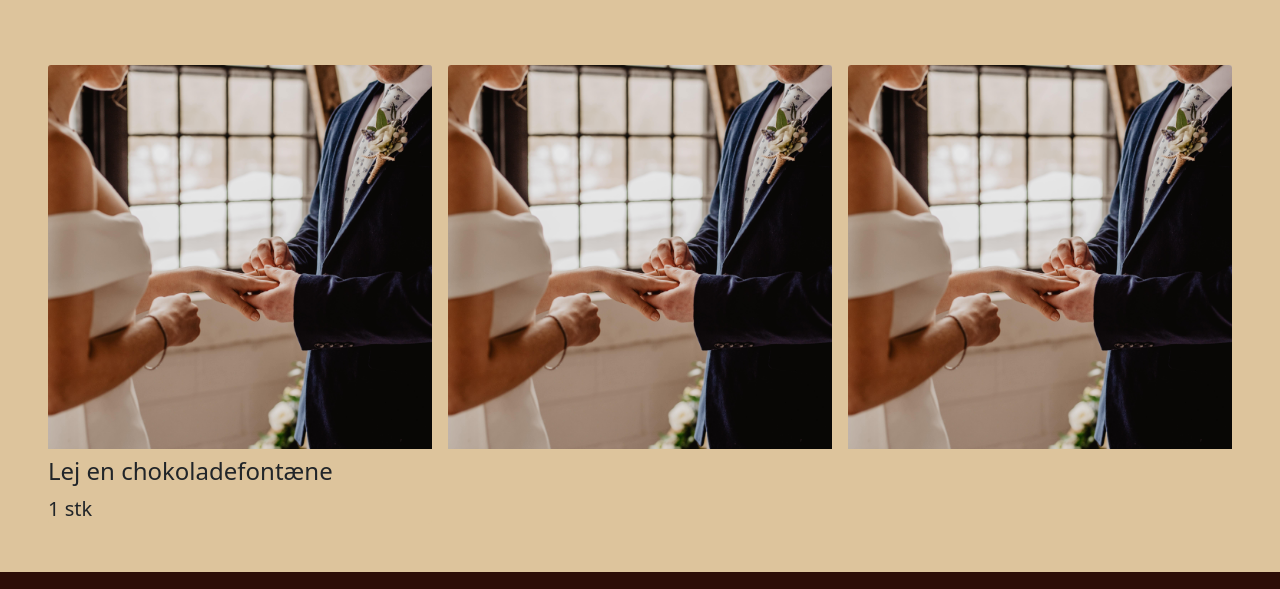
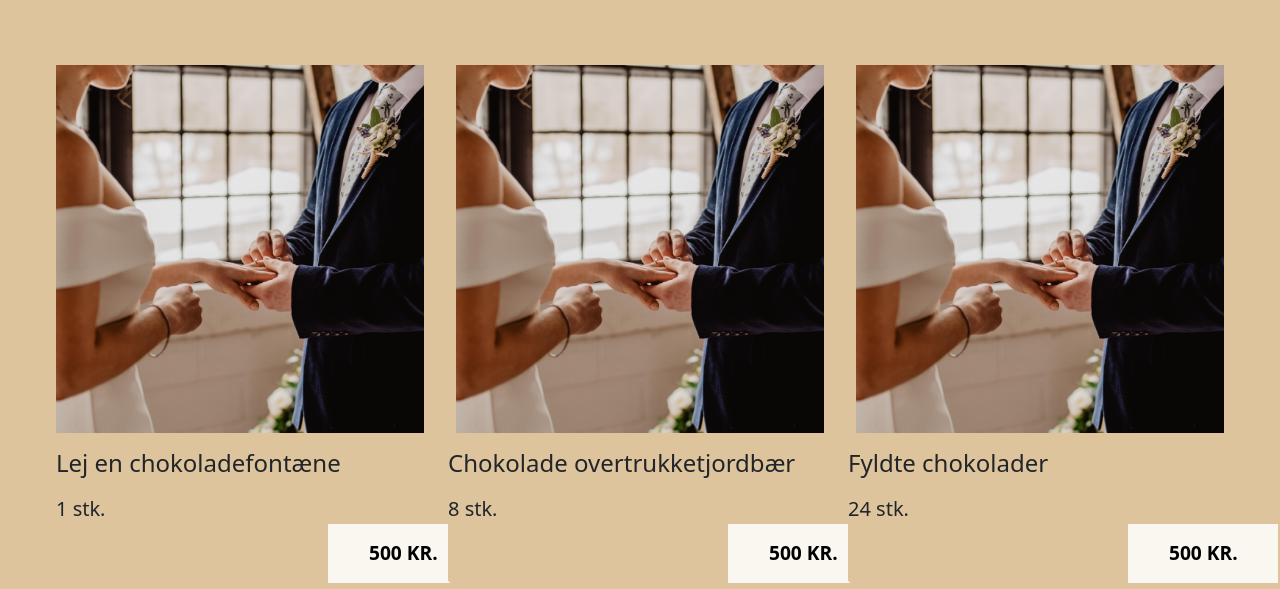
Before and after one commit to Elirioza/ChocolateClub, a website: page Produkt-Festlige.html in a window 1280 px wide. Shown: the part 728-1317 px from the top of the page. Drawn offline with nearby package versions, Linux system fonts and the light colour scheme; files that its build step writes are made by us from their sources.

Commit message:
Undersider - placering af elementer

```diff
--- a/Produkt-Festlige.html
+++ b/Produkt-Festlige.html
@@ -65,21 +65,28 @@
 
 <div class="card-group px-3 px-lg-5 py-5">
     <div class="row g-3">
-        <div class="col-sm-4 col-md-12 col-lg-4">
+        <div class="col-sm-4 col-md-12 col-lg-4 py-4 py-lg-0">
             <div class="card border-0 position-relative bg-lyseBrun">
-                <img src="images/pexels-emma-bauso-2253842.jpg" class="card-img-top" alt="chokolade">
-                <h4 class="py-2">Lej en chokoladefontæne</h4>
-                <p class="produktantal">1 stk</p>
+                <img src="images/pexels-emma-bauso-2253842.jpg" class="card-img-top px-lg-2" alt="chokolade">
+                <h4 class="py-3 px-lg-2">Lej en chokoladefontæne</h4>
+                <p class="produktantal px-lg-2">1 stk.</p>
+                <span role="button" class="billede-knap">500 kr.</span>
             </div>
         </div>
-        <div class="col-sm-4 col-md-6 col-lg-4">
-            <div class="card border-0 position-relative ">
-                <img src="images/pexels-emma-bauso-2253842.jpg" class="card-img-top" alt="chokolade">
+        <div class="col-sm-4 col-md-6 col-lg-4 py-4 py-lg-0">
+            <div class="card border-0 position-relative bg-lyseBrun">
+                <img src="images/pexels-emma-bauso-2253842.jpg" class="card-img-top px-lg-2" alt="chokolade">
+                <h4 class="py-3">Chokolade overtrukketjordbær</h4>
+                <p class="produktantal">8 stk.</p>
+                <span role="button" class="billede-knap">500 kr.</span>
             </div>
         </div>
-        <div class="col-sm-4 col-md-6 col-lg-4 pb-3">
-            <div class="card border-0 position-relative ">
-                <img src="images/pexels-emma-bauso-2253842.jpg" class="card-img-top" alt="chokolade">
+        <div class="col-sm-4 col-md-6 col-lg-4 pb-3 py-4 py-lg-0">
+            <div class="card border-0 position-relative bg-lyseBrun">
+                <img src="images/pexels-emma-bauso-2253842.jpg" class="card-img-top px-lg-2" alt="chokolade">
+                <h4 class="py-3">Fyldte chokolader</h4>
+                <p class="produktantal">24 stk.</p>
+                <span role="button" class="billede-knap">500 kr.</span>
             </div>
         </div>
     </div>
--- a/css/Produktsider.scss
+++ b/css/Produktsider.scss
@@ -108,6 +108,25 @@ body, html {
   font-size: 20px;
 }
 
+.billede-knap {
+  position: relative;
+  left: 58%;
+  bottom: 20%;
+  background: hsla(0,0%,100%,.85);
+  border: none;
+  color: #000000;
+  display: inline-block;
+  max-width: 150px;
+  padding: 15px 10px;
+  text-align: center;
+  text-decoration: none;
+  text-transform: uppercase;
+  font-size: 1.2rem;
+  font-style: normal;
+  font-weight: 600;
+}
+
+
 .footer {
   width: 100%;
   position: relative;
@@ -216,4 +235,11 @@ body, html {
   .card-group {
     padding: 50px 0 50px 0;
   }
+
+  .billede-knap {
+    position: relative;
+    left: 73%;
+    bottom: 90%;
+    background: hsla(0,0%,100%,.85);
+  }
 }
```
